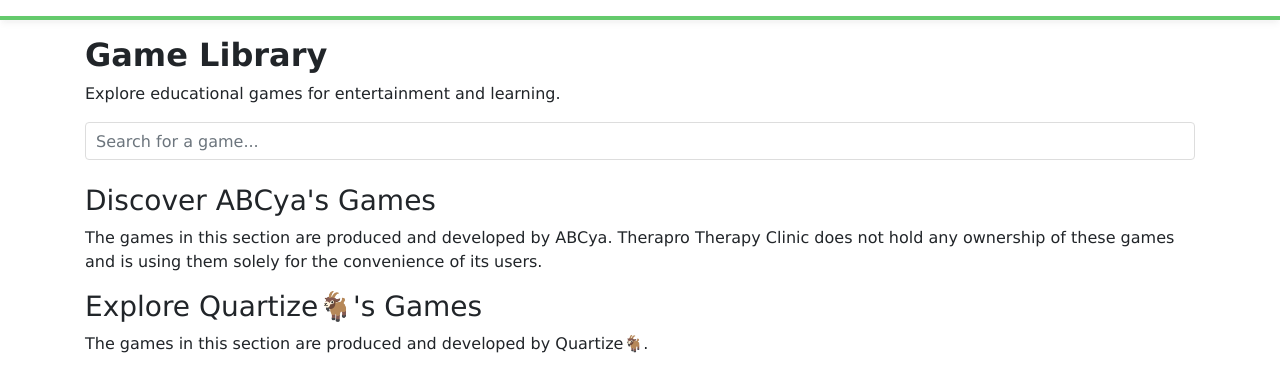
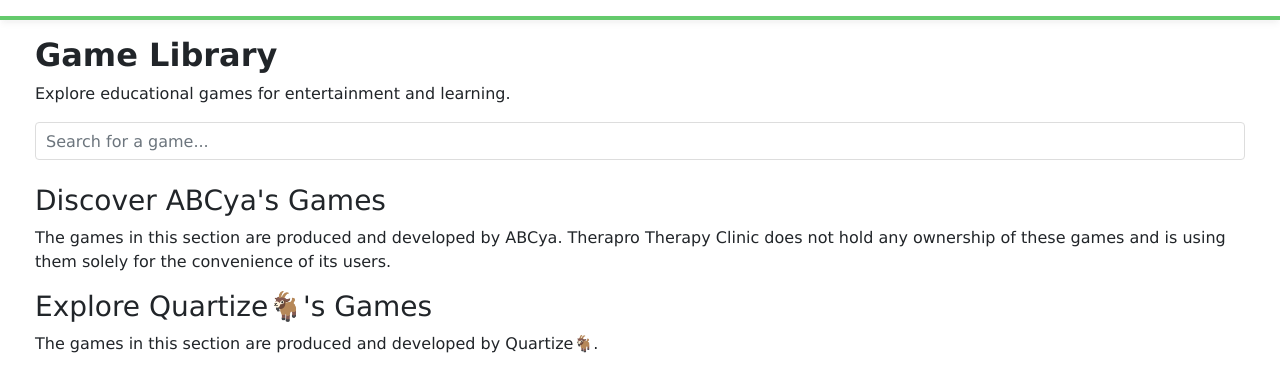
Before and after one commit to APC-SoCIT/APC-2024-2025-T1-03-Occupational-Therapy-Clinic, a Django app: page /games/ in a window 1280 px wide. Shown: the part 70-462 px from the top of the page. Run offline with Django 3.2, Linux system fonts and the light colour scheme; data that the repository does not hold is empty; parts of the project's set-up code (start-up, migrations or seed data) failed here and were passed over; some libraries are stand-ins or nearby versions.

Commit message:
better spacing in welcome and game library

```diff
--- a/O4P/accounts/templates/account/welcome.html
+++ b/O4P/accounts/templates/account/welcome.html
@@ -2,7 +2,7 @@
 
 {% block content %}
 
-        <div class="container">
+
 <div class="container-fluid">
     <h1 class="header 1 my-3">Welcome to TheraPro, {% for group in request.user.groups.all %}
         {{ group.name }}{% if not forloop.last %}, {% endif %}
@@ -40,6 +40,6 @@
         </div>
     </div>
 </div>
-        </div>
+
 
 {% endblock %}
--- a/O4P/games/templates/games/game_library.html
+++ b/O4P/games/templates/games/game_library.html
@@ -2,7 +2,7 @@
 {% load static %}
 
 {% block content %}
-<div class="container">
+<div class="container-fluid">
 
     <!-- Title Section -->
     <div class="text-start">
```
Lines whose indentation alone changed are shown as unchanged.
